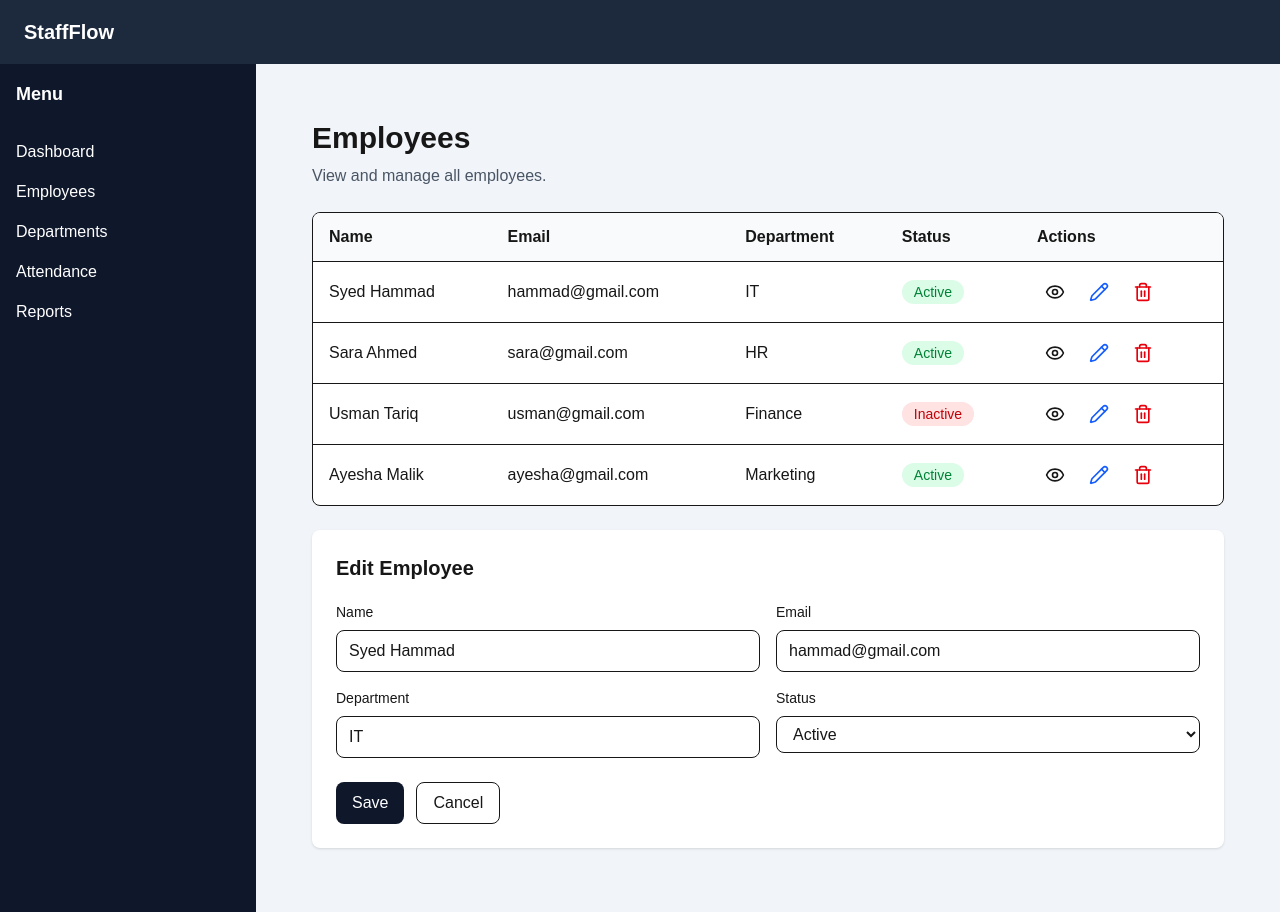
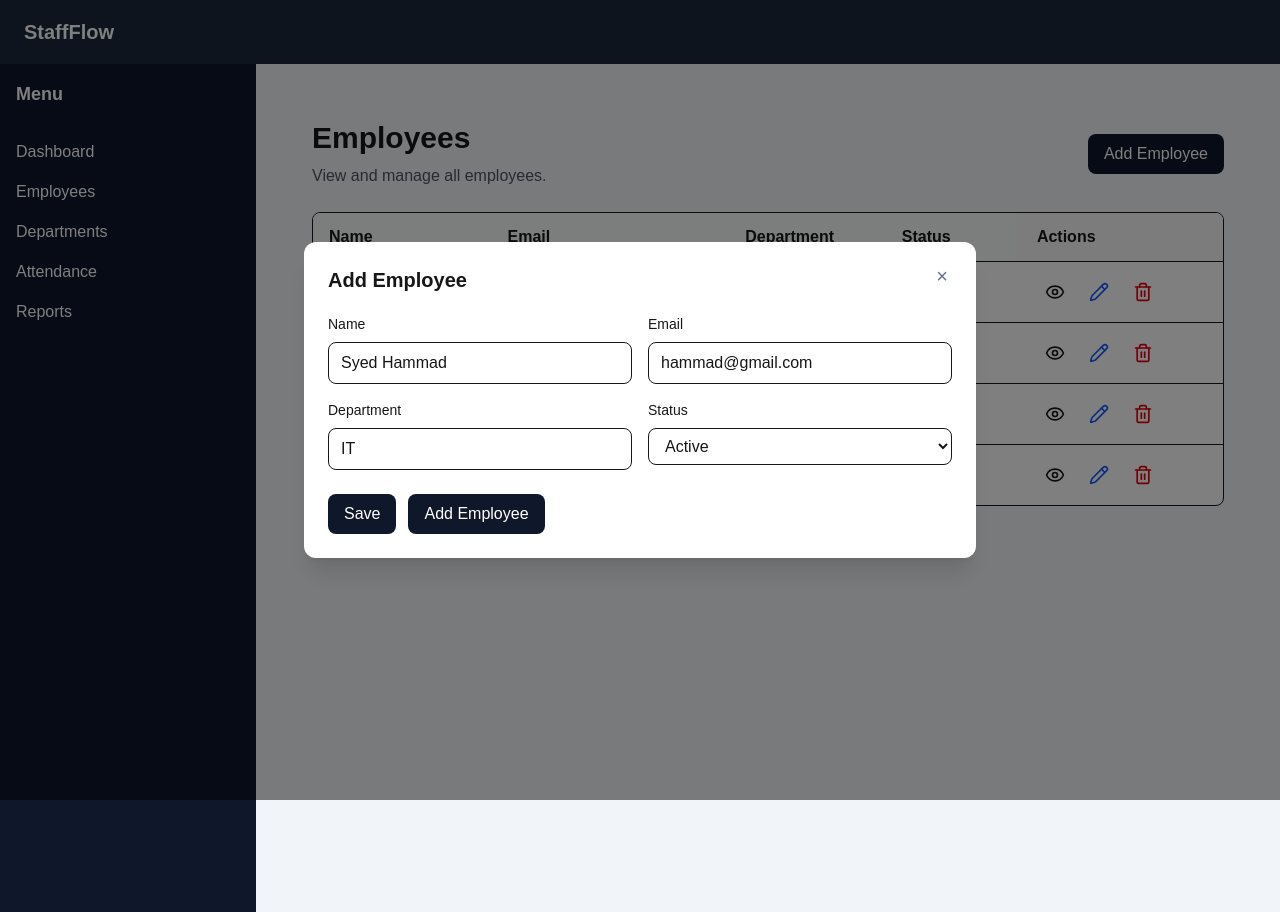
Before and after one commit to S-Hammad08/StaffFlow, a Next.js app: page /dashboard/employees in a window 1280 px wide. Both pictures are taken after a click on the button 1098 px from the left and 292 px from the top of the page. Built offline with nearby package versions, Linux system fonts and the light colour scheme.

Commit message:
crud operations

```diff
--- a/app/dashboard/employees/components/EmployeeForm.tsx
+++ b/app/dashboard/employees/components/EmployeeForm.tsx
@@ -3,13 +3,25 @@ import { useState } from "react";
 import type { Employee } from "../types/employee.types";
 
 type EmployeeFormProps = {
-  employee: Employee;
+  mode: "add" | "edit";
+  employee?: Employee;
   onSave: (employee: Employee) => void;
   onCancel: () => void;
 };
-
-const EmployeeForm = ({ employee, onSave, onCancel }: EmployeeFormProps) => {
-  const [formData, setFormData] = useState<Employee>(employee);
+const emptyEmployee: Employee = {
+  id: 0,
+  name: "",
+  email: "",
+  department: "",
+  status: "Active",
+};
+const EmployeeForm = ({
+  mode,
+  employee,
+  onSave,
+  onCancel,
+}: EmployeeFormProps) => {
+  const [formData, setFormData] = useState<Employee>(employee ?? emptyEmployee);
 
   return (
     <form
@@ -17,9 +29,11 @@ const EmployeeForm = ({ employee, onSave, onCancel }: EmployeeFormProps) => {
         event.preventDefault();
         onSave(formData);
       }}
-      className="mt-6 rounded-lg bg-white p-6 shadow"
+      className="p-6"
     >
-      <h2 className="text-xl font-semibold">Edit Employee</h2>
+      <h2 className="text-xl font-semibold">
+        {mode === "edit" ? "Edit Employee" : "Add Employee"}
+      </h2>
 
       <div className="mt-5 grid gap-4 sm:grid-cols-2">
         <div>
@@ -98,11 +112,10 @@ const EmployeeForm = ({ employee, onSave, onCancel }: EmployeeFormProps) => {
         </button>
 
         <button
-          type="button"
-          onClick={onCancel}
-          className="rounded-lg border px-4 py-2"
+          type="submit"
+          className="rounded-lg bg-slate-900 px-4 py-2 text-white"
         >
-          Cancel
+          {mode === "edit" ? "Save Changes" : "Add Employee"}
         </button>
       </div>
     </form>
--- /dev/null
+++ b/app/dashboard/employees/components/EmployeeModal.tsx
@@ -0,0 +1,25 @@
+type EmployeeModalProps = {
+  children: React.ReactNode;
+  onClose: () => void;
+};
+
+const EmployeeModal = ({ children, onClose }: EmployeeModalProps) => {
+  return (
+    <div className="fixed inset-0 z-50 flex items-center justify-center bg-black/50 p-4">
+      <div className="relative w-full max-w-2xl rounded-xl bg-white shadow-xl">
+        <button
+          type="button"
+          onClick={onClose}
+          className="absolute right-4 top-4 rounded-lg px-3 py-1 text-xl text-slate-500 hover:bg-slate-100"
+          aria-label="Close modal"
+        >
+          ×
+        </button>
+
+        {children}
+      </div>
+    </div>
+  );
+};
+
+export default EmployeeModal;
--- a/app/dashboard/employees/page.tsx
+++ b/app/dashboard/employees/page.tsx
@@ -5,13 +5,14 @@ import { employees } from "./data/employees";
 import type { Employee } from "./types/employee.types";
 import { employees as initialEmployee } from "./data/employees";
 import EmployeeForm from "./components/EmployeeForm";
+import EmployeeModal from "./components/EmployeeModal";
 
 const EmployeesPage = () => {
   const [employees, setEmployees] = useState<Employee[]>(initialEmployee);
   const [selectedEmployee, setSelectedEmployee] = useState<Employee | null>(
     null,
   );
-
+  const [isAdding, setIsAdding] = useState(false);
   /////////////////////// CRUD Functions ////////////////
   const handleDelete = (id: number) => {
     setEmployees((currentEmployees) =>
@@ -29,12 +30,43 @@ const EmployeesPage = () => {
     );
     setSelectedEmployee(null);
   };
+  const handleAdd = (newEmployee: Employee) => {
+    const employeeWithId = {
+      ...newEmployee,
+      id: Date.now(),
+    };
 
+    setEmployees((currentEmployees) => [...currentEmployees, employeeWithId]);
+
+    setIsAdding(false);
+  };
+  // {
+  //   isAdding && (
+  //     <EmployeeModal onClose={() => setIsAdding(false)}>
+  //       <EmployeeForm
+  //         mode="add"
+  //         onSave={handleAdd}
+  //         onCancel={() => setIsAdding(false)}
+  //       />
+  //     </EmployeeModal>
+  //   );
+  // }
   return (
     <section>
+      <div className="flex items-center justify-between">
+        <div>
           <h1 className="text-3xl font-bold">Employees</h1>
+          <p className="mt-2 text-gray-600">View and manage all employees.</p>
+        </div>
 
-      <p className="mt-2 text-gray-600">View and manage all employees.</p>
+        <button
+          type="button"
+          onClick={() => setIsAdding(true)}
+          className="rounded-lg bg-slate-900 px-4 py-2 text-white"
+        >
+          Add Employee
+        </button>
+      </div>
 
       <div className="mt-6">
         <EmployeeTable
@@ -44,11 +76,22 @@ const EmployeesPage = () => {
         />
       </div>
       {selectedEmployee && (
+        <EmployeeModal onClose={() => setSelectedEmployee(null)}>
           <EmployeeForm
             employee={selectedEmployee}
             onSave={handleSave}
             onCancel={() => setSelectedEmployee(null)}
           />
+        </EmployeeModal>
+      )}
+      {isAdding && (
+        <EmployeeModal onClose={() => setIsAdding(false)}>
+          <EmployeeForm
+            mode="add"
+            onSave={handleAdd}
+            onCancel={() => setIsAdding(false)}
+          />
+        </EmployeeModal>
       )}
     </section>
   );
```
Lines whose indentation alone changed are shown as unchanged.
